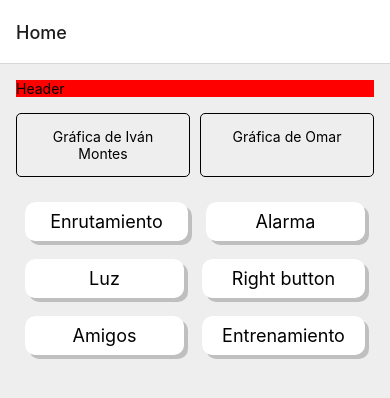
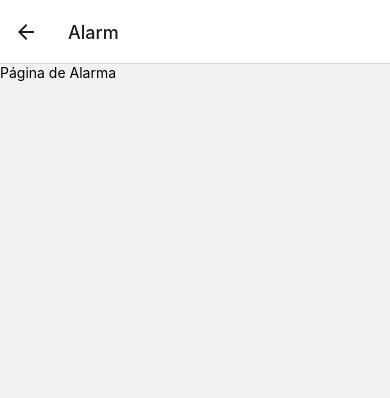
Before and after one commit to Navi244/react-proyect-init, a React Native app: screen /Alarm in a window 390 px wide. Shown: the top 398 px of the page. Built offline with nearby package versions, Linux system fonts and the light colour scheme.

Commit message:
Add a new page and add hook to navigation between pages

```diff
--- a/App.js
+++ b/App.js
@@ -1,5 +1,6 @@
 import HomeCycling from './pages/HomeCycling';
-import Routes from './pages/Routes'
+import Routes from './pages/Routes';
+import Alarm from './pages/Alarm';
 import { StyleSheet, View } from 'react-native';
 import { NavigationContainer } from '@react-navigation/native';
 import { createNativeStackNavigator } from '@react-navigation/native-stack';
@@ -12,6 +13,7 @@ export default function App() {
       <Stack.Navigator>
         <Stack.Screen name="Home" component={HomeCycling} />
         <Stack.Screen name="Routing" component={Routes}/>
+        <Stack.Screen name="Alarm" component={Alarm}/>
       </Stack.Navigator>
     </NavigationContainer>
   );
--- a/components/MainButtons.js
+++ b/components/MainButtons.js
@@ -1,8 +1,11 @@
 import React from "react";
 import { StyleSheet, View } from "react-native";
 import {Text, Button} from "react-native-elements"
+import { useNavigation } from '@react-navigation/native';
 
 const MainButtons = () => {
+  const navigation = useNavigation();
+
   return (
     <View style={mainCategories.container}>
       <View style={mainCategoriesButtons.mainButtons}>
@@ -15,7 +18,8 @@ const MainButtons = () => {
               shadowColor: 'black',
               shadowOpacity: 0.2,
               borderRadius: 10}}
-            title="Enrutamiento"></Button>
+            title="Enrutamiento"
+            onPress={()=> navigation.navigate('Routing')}></Button>
         </View>
         <View style={homeButtons.button}>
           <Button
@@ -26,7 +30,8 @@ const MainButtons = () => {
               shadowColor: 'black',
               shadowOpacity: 0.2,
               borderRadius: 10}}
-            title="Alarma"></Button>
+            title="Alarma"
+            onPress={()=> navigation.navigate('Alarm')}></Button>
         </View>
       </View>
       <View style={mainCategoriesButtons.mainButtons}>
--- a/pages/HomeCycling.js
+++ b/pages/HomeCycling.js
@@ -2,12 +2,13 @@
 import React from "react";
 import MainHeader from '../components/MainHeader';
 import MainBody from '../components/MainBody';
-import { StyleSheet, View } from 'react-native';
+import { StyleSheet, View, Button } from 'react-native';
 
 
 const HomeCycling = ()=>{
   return (
     <View style={mainBg.bg}>
+      <Button title="Enrutamiento"></Button>
       <View style={estilosHeader.container}>
         <MainHeader></MainHeader>
       </View>
```
Also changed, not shown: pages/Alarm.js (+4 -4 lines), pages/Routes.js (+3 -4 lines).
